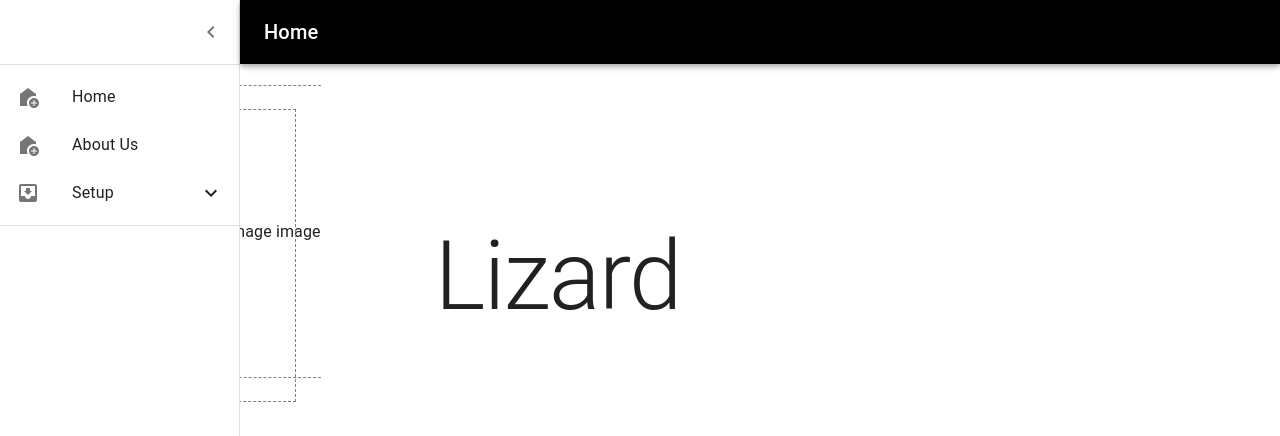
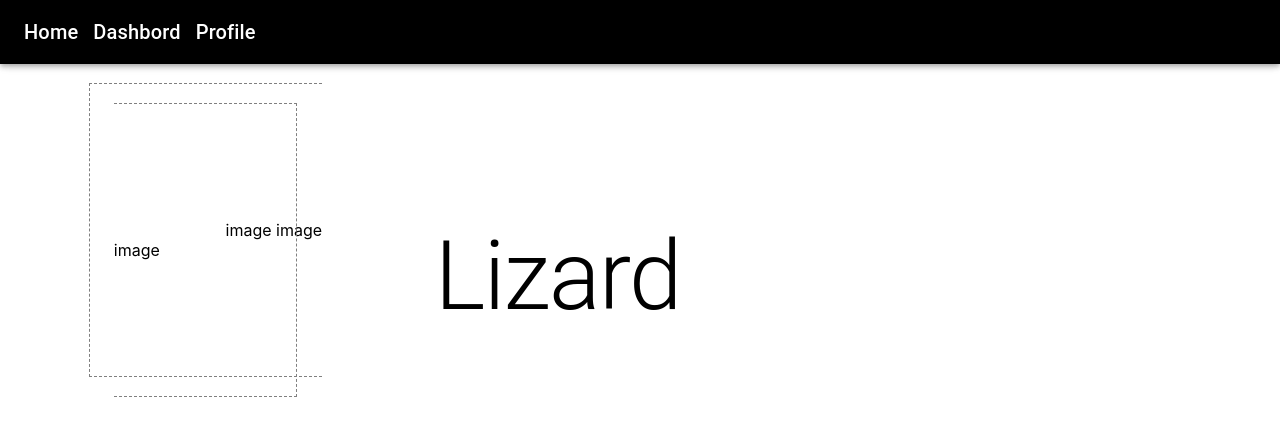
Before and after one commit to itaminul/blog, a React (Create React App) app: page / in a window 1280 px wide. Shown: the top 436 px of the page. Built offline with nearby package versions, Linux system fonts and the light colour scheme.

Commit message:
menu modification

```diff
--- a/src/App.js
+++ b/src/App.js
@@ -3,6 +3,7 @@ import { Routes, Route } from 'react-router-dom';
 import Home from './components/pages/Home';
 import About from './components/pages/AboutUs';
 import BatchIndex from './components/pages/setup/batch/BatchIndex';
+import Dashbord from './components/layouts/Dashbord';
 function App() {
   return (
     <div className="App">
@@ -10,6 +11,7 @@ function App() {
         <Route path='/' element={<Home />} />
         <Route path='/aboutUs' element={<About />} />
         <Route path='/batch' element={<BatchIndex />} />
+        <Route path='/dashbord' element={<Dashbord />} />
       </Routes>
     </div>
   );
--- /dev/null
+++ b/src/components/layouts/Dashbord.js
@@ -0,0 +1,14 @@
+import React from 'react'
+import SideBar from './SideBar'
+import TopBar from './TopBar'
+const Dashbord = () => {
+  return (
+    <div>
+        <nav>
+       <SideBar />
+      </nav>
+    </div>
+  )
+}
+
+export default Dashbord
--- a/src/components/layouts/SideBar.js
+++ b/src/components/layouts/SideBar.js
@@ -1,18 +1,18 @@
 import React, { useState } from 'react'
 import { Link } from 'react-router-dom';
 import { useSelector, useDispatch } from 'react-redux';
-import { handleDrawerOpen, handleDrawerClose } from '../../features/sidebar/sidebarSlice'
+import {  handleDrawerClose } from '../../features/sidebar/sidebarSlice'
 import { styled, useTheme } from '@mui/material/styles';
 import Box from '@mui/material/Box';
 import MuiDrawer from '@mui/material/Drawer';
 import MuiAppBar from '@mui/material/AppBar';
-import Toolbar from '@mui/material/Toolbar';
+
 import List from '@mui/material/List';
 import CssBaseline from '@mui/material/CssBaseline';
-import Typography from '@mui/material/Typography';
+
 import Divider from '@mui/material/Divider';
 import IconButton from '@mui/material/IconButton';
-import MenuIcon from '@mui/icons-material/Menu';
+
 import ChevronLeftIcon from '@mui/icons-material/ChevronLeft';
 import ChevronRightIcon from '@mui/icons-material/ChevronRight';
 import ListItem from '@mui/material/ListItem';
@@ -26,7 +26,9 @@ import ExpandLess from '@mui/icons-material/ExpandLess';
 import ExpandMore from '@mui/icons-material/ExpandMore';
 import StarBorder from '@mui/icons-material/StarBorder';
  import AddHomeIcon from '@mui/icons-material/AddHome';
+import { MenuItem } from '@mui/material';
 
+import Appbar from './TopBar';
 const drawerWidth = 240;
 
 const openedMixin = (theme) => ({
@@ -107,25 +109,7 @@ const SideBar = () => {
     return (
       <Box sx={{ display: 'flex',  }}>
         <CssBaseline />
-        <AppBar position="fixed" sx={{background: 'black'}} open={open}>
-          <Toolbar>
-            <IconButton
-              color="inherit"
-              aria-label="open drawer"
-              onClick={() => dispatch(handleDrawerOpen())}
-              edge="start"
-              sx={{
-                marginRight: 5,
-                ...(open && { display: 'none' }),
-              }}
-            >
-              <MenuIcon />
-            </IconButton>
-            <Typography variant="h6" noWrap component="div">
-              Home
-            </Typography>
-          </Toolbar>
-        </AppBar>
+        {/* <Appbar /> */}
         <Drawer variant="permanent" open={open}>
           <DrawerHeader>
             <IconButton onClick={() => dispatch(handleDrawerClose())}>
--- /dev/null
+++ b/src/components/layouts/TopBar.js
@@ -0,0 +1,73 @@
+import React, { useState } from 'react'
+import Toolbar from '@mui/material/Toolbar';
+import IconButton from '@mui/material/IconButton';
+import MenuIcon from '@mui/icons-material/Menu';
+import Typography from '@mui/material/Typography';
+import MuiAppBar from '@mui/material/AppBar';
+import { styled, useTheme } from '@mui/material/styles';
+import { Link } from 'react-router-dom'
+import { useSelector, useDispatch } from 'react-redux';
+import { handleDrawerOpen } from '../../features/sidebar/sidebarSlice'
+
+const drawerWidth = 0;
+
+const AppBar = styled(MuiAppBar, {
+    shouldForwardProp: (prop) => prop !== 'open',
+  })(({ theme, open }) => ({
+    zIndex: theme.zIndex.drawer + 1,
+    transition: theme.transitions.create(['width', 'margin'], {
+      easing: theme.transitions.easing.sharp,
+      duration: theme.transitions.duration.leavingScreen,
+    }),
+    ...(open && {
+      marginLeft: drawerWidth,
+      width: `calc(100% - ${drawerWidth}px)`,
+      transition: theme.transitions.create(['width', 'margin'], {
+        easing: theme.transitions.easing.sharp,
+        duration: theme.transitions.duration.enteringScreen,
+      }),
+    }),
+  }));
+
+const TopBar = () => {
+
+    const theme = useTheme();
+    const open = useSelector((state) => state.sidebar.open)
+    const dispatch = useDispatch()
+    const [dropdownOpen, setDropdownOpen] = useState(false)
+
+  return (
+    <div>
+          <AppBar position="fixed" sx={{background: 'black'}} open={open}>
+          <Toolbar>
+            <IconButton
+              color="inherit"
+              aria-label="open drawer"
+              onClick={() => dispatch(handleDrawerOpen())}
+              edge="start"
+              sx={{
+                marginRight: 5,
+                ...(open && { display: 'none' }),
+              }}
+            >
+              <MenuIcon />
+            </IconButton>
+            <Typography variant="h6" noWrap component="div">
+            <Link to="/" style={{ textDecoration: 'none', color: 'white' }}>
+             Home
+           </Link>
+           <Link to="/dashbord" style={{ textDecoration: 'none', color: 'white', paddingLeft: 15 }}>
+            Dashbord
+           </Link>
+           <Link to="/" style={{ textDecoration: 'none', color: 'white', paddingLeft: 15 }}>
+            Profile
+           </Link>
+            </Typography>
+          </Toolbar>
+        </AppBar>
+
+    </div>
+  )
+}
+
+export default TopBar
--- a/src/components/pages/Home.js
+++ b/src/components/pages/Home.js
@@ -9,6 +9,7 @@ import Container from '@mui/material/Container';
 import Grid from '@mui/material/Grid';
 import Typography from '@mui/material/Typography';
 import { TableCell } from '@mui/material';
+import TopBar from '../layouts/TopBar'
 const Item = styled(Paper)(({ theme }) => ({
   backgroundColor: theme.palette.mode === 'dark' ? '#1A2027' : '#fff',
   ...theme.typography.body2,
@@ -23,7 +24,7 @@ function Home(){
     <>
 
       <nav>
-       <SideBar />
+       <TopBar />
       </nav>
       <main>
       <Box sx={{ flexGrow: 1 }} style={{marginTop: '220px'}}>
```
